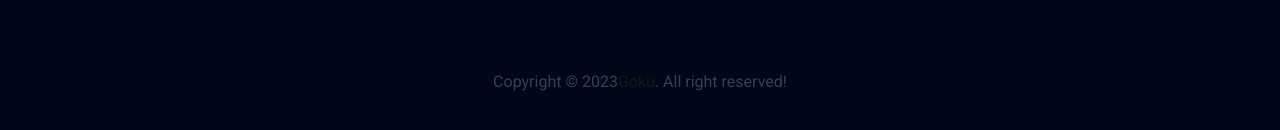
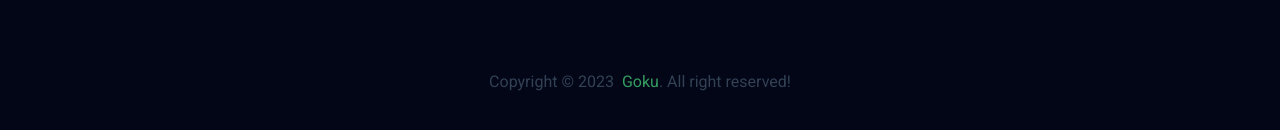
Before and after one commit to gokarna123-goku/m_portfolio, a React (Vite) app: page / in a window 1280 px wide. Shown: the part 7451-7581 px from the top of the page. Built offline with nearby package versions, Linux system fonts and the light colour scheme.

Commit message:
changes the things

```diff
--- a/src/components/Footer/Footer.jsx
+++ b/src/components/Footer/Footer.jsx
@@ -35,7 +35,7 @@ const Footer = () => {
         </div>
         <div className="divider lg:my-7 md:my-6 sm:my-4 my-3 w-full h-[0.6px]"></div>
         <div className="flex items-center justify-center text-slate-700 font-2xl font-normal">
-            Copyright &copy; 2023 <span className="text-green-400/10">Goku</span>. All right reserved!
+            Copyright &copy; 2023 <span className="text-green-400/70 ml-2">Goku</span>. All right reserved!
         </div>
       </div>
     </>
```
